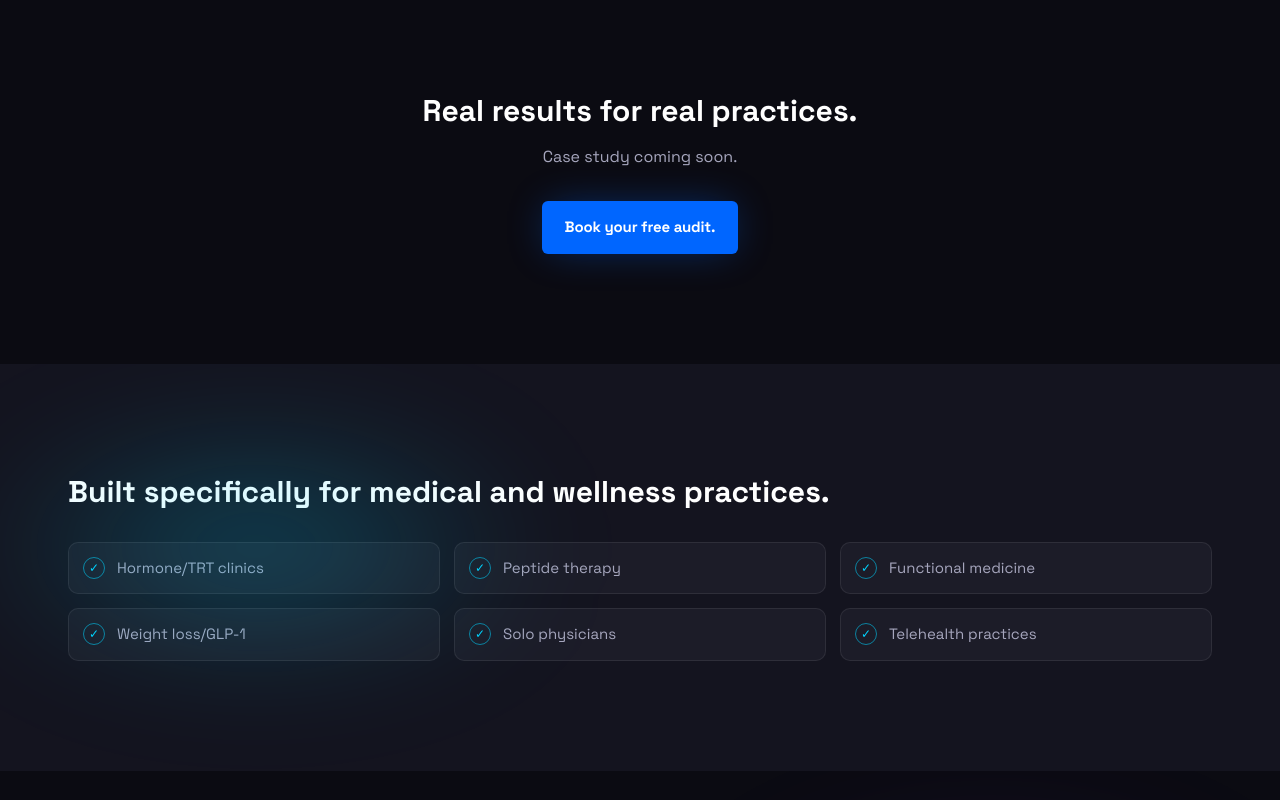
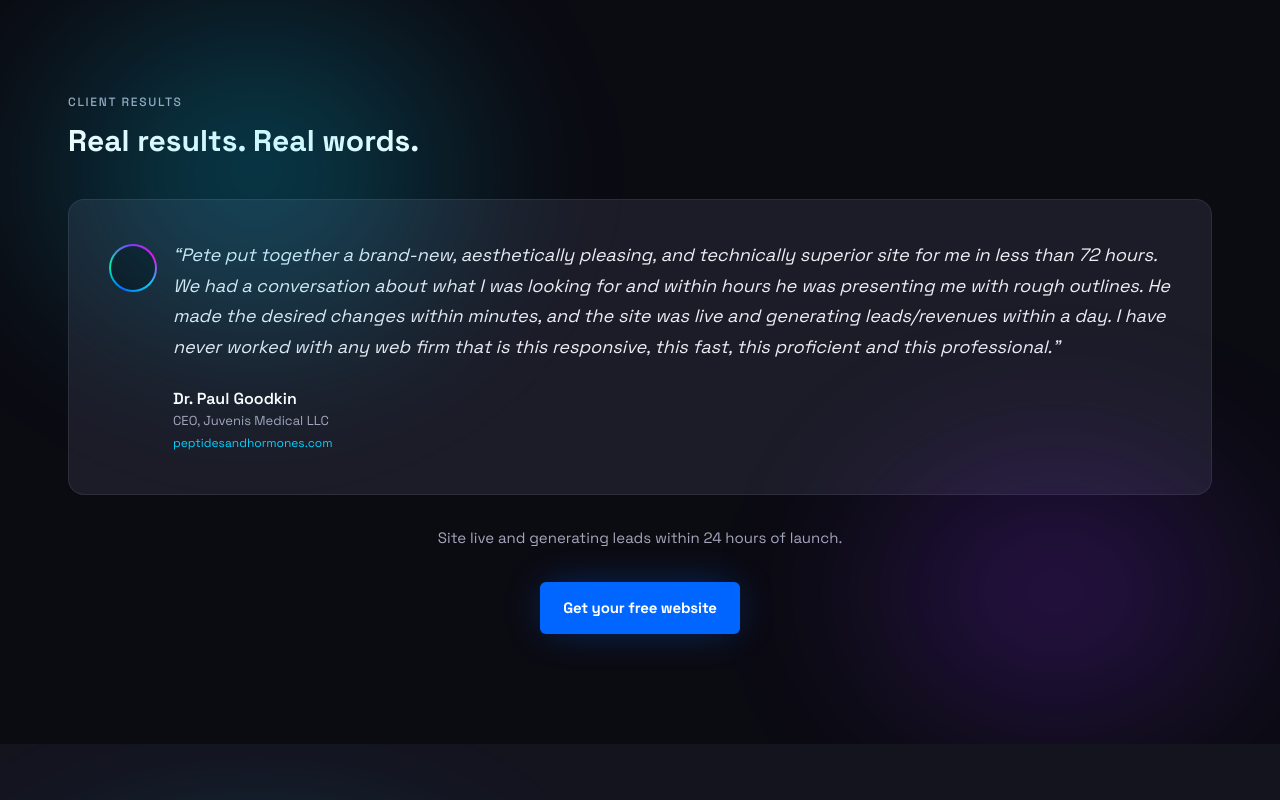
Before and after one commit to peterluke101/peterlukedigital-site, a Next.js app: page / in a window 1280 px wide. Shown: the part 4720-5520 px from the top of the page. Built offline with nearby package versions, Linux system fonts and the light colour scheme; no server answers.

Commit message:
feat: add Dr. Paul Goodkin testimonial to case study section

```diff
--- a/app/page.tsx
+++ b/app/page.tsx
@@ -532,14 +532,33 @@ export default function Home() {
           </div>
         </MotionSection>
 
-        <MotionSection id="case-study" className="bg-background scroll-mt-24">
-          <div className="mx-auto w-full max-w-[1200px] px-7 py-[110px] text-center">
-            <h2 className="text-2xl font-bold text-text sm:text-3xl">
-              Real results for real practices.
+        <MotionSection id="case-study" className="relative overflow-hidden bg-background scroll-mt-24">
+          <div className="pointer-events-none absolute -left-[5%] top-[-10%] h-[70%] w-[50%] bg-[radial-gradient(ellipse,rgba(0,212,255,0.28),transparent_65%)] blur-[60px]" />
+          <div className="pointer-events-none absolute right-[-5%] bottom-[-10%] h-[60%] w-[45%] bg-[radial-gradient(ellipse,rgba(138,43,255,0.25),transparent_65%)] blur-[60px]" />
+          <div className="mx-auto w-full max-w-[1200px] px-7 py-[110px]">
+            <p className="text-[12px] font-medium uppercase tracking-[0.14em] text-muted">Client results</p>
+            <h2 className="mt-3 text-2xl font-bold text-text sm:text-3xl">
+              Real results. Real words.
             </h2>
-            <p className="mx-auto mt-4 max-w-xl text-muted">
-              Case study coming soon.
+            <div className="mt-10 rounded-2xl border border-[rgba(255,255,255,0.08)] bg-surface-elevated p-[40px]">
+              <div className="flex items-start gap-4">
+                <GradientRing size={48} className="shrink-0 mt-1" />
+                <div>
+                  <p className="text-[18px] leading-[1.7] text-text-bright italic">
+                    &ldquo;Pete put together a brand-new, aesthetically pleasing, and technically superior site for me in less than 72 hours. We had a conversation about what I was looking for and within hours he was presenting me with rough outlines. He made the desired changes within minutes, and the site was live and generating leads/revenues within a day. I have never worked with any web firm that is this responsive, this fast, this proficient and this professional.&rdquo;
                   </p>
+                  <div className="mt-6 flex items-center gap-4">
+                    <div>
+                      <p className="font-semibold text-text">Dr. Paul Goodkin</p>
+                      <p className="text-[13px] text-muted">CEO, Juvenis Medical LLC</p>
+                      <a href="https://peptidesandhormones.com" target="_blank" rel="noreferrer" className="mt-1 inline-block text-[12px] text-cyan hover:underline">peptidesandhormones.com</a>
+                    </div>
+                  </div>
+                </div>
+              </div>
+            </div>
+            <div className="mt-8 text-center">
+              <p className="text-muted text-[15px]">Site live and generating leads within 24 hours of launch.</p>
               <a
                 href={calendlyLink}
                 target="_blank"
@@ -547,8 +566,9 @@ export default function Home() {
                 onClick={() => trackAuditCtaClick("case-study")}
                 className="mt-8 inline-flex rounded-md border border-transparent bg-primary px-[22px] py-[14px] text-[15px] font-bold tracking-[-0.01em] text-text shadow-[0_0_40px_-8px_rgba(0,102,255,0.45)] transition-all duration-[180ms] hover:bg-[#3385FF]"
               >
-              Book your free audit.
+                Get your free website
               </a>
+            </div>
           </div>
         </MotionSection>
 
```
Lines whose indentation alone changed are shown as unchanged.
